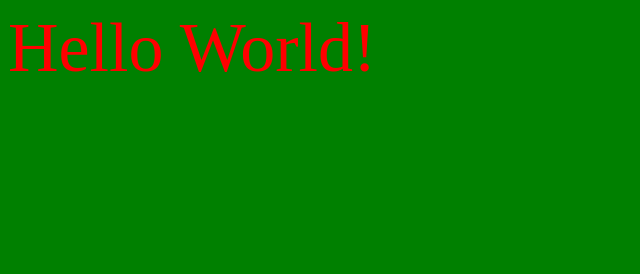
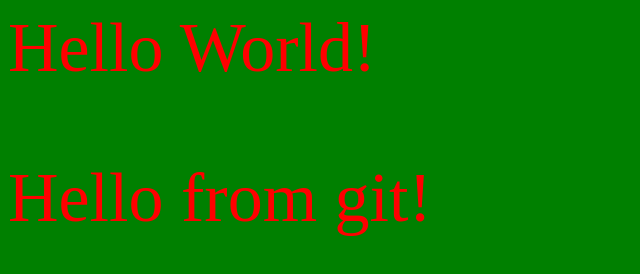
Before and after one commit to EvhenSorokolit/softserv, a plain HTML site: page index.html in a window 1280 px wide. Shown: the whole page, without its empty margins (0-640 px from the left). Drawn offline with Linux system fonts and the light colour scheme.

Commit message:
add hello from git

```diff
--- a/index.html
+++ b/index.html
@@ -4,6 +4,9 @@
 <head>
 <body bgcolor=green>
 
+
 <p style= "color: red; test-align: center; font-size: 70px;"> Hello World! </p>
+<p style= "color: red; test-align: center; font-size: 70px;"> Hello from git! </p>
+
 </body>
 </html>
```
